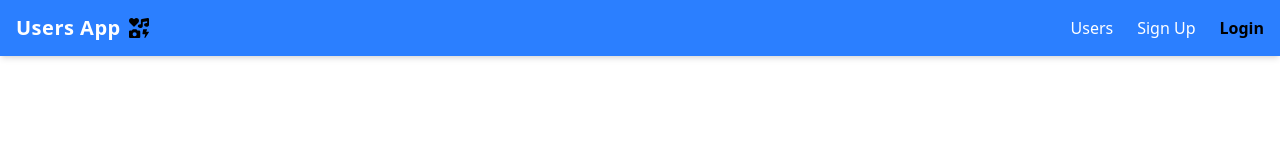
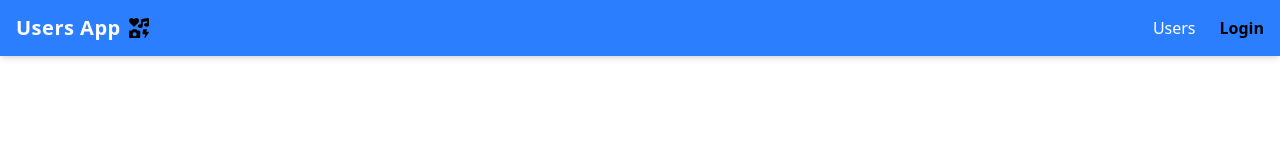
Before and after one commit to MahdiReisEbrahimi/Front_Task, a Next.js app: page /details in a window 1280 px wide. Shown: the top 160 px of the page. Built offline with nearby package versions, Linux system fonts and the light colour scheme.

Commit message:
signup basic modal added.

```diff
--- a/src/components/NavBar.tsx
+++ b/src/components/NavBar.tsx
@@ -8,16 +8,21 @@ import { FaIcons } from "react-icons/fa";
 import { motion } from "framer-motion";
 import Modal from "./UI/Modal";
 import LoginForm from "./Login/LoginForm";
+import { useSelector } from "react-redux";
+import { RootState } from "@/store/index";
+import SignUpForm from "./Signup/SignUpForm";
 
-const navItems = [
-  { label: "Users", href: "/" },
-  { label: "Sign Up", href: "/signup" },
-];
+const navItems = [{ label: "Users", href: "/" }];
 
 export default function Navbar() {
   const pathname = usePathname();
   const [isOpen, setIsOpen] = useState(false);
   const [showLoginModal, setShowLoginModal] = useState(false);
+  const [showSignupModal, setShowSignupModal] = useState(false);
+
+  const authState = useSelector((state: RootState) => {
+    return state.auth;
+  });
 
   const handleNavigationClick = () => setIsOpen(false);
   const handleLoginClick = () => {
@@ -25,6 +30,15 @@ export default function Navbar() {
     setShowLoginModal(true);
   };
   const closeLoginModal = () => setShowLoginModal(false);
+
+  function handleSignupClick() {
+    setIsOpen(false);
+    setShowSignupModal(true);
+  }
+
+  function closeSignupModal() {
+    setShowSignupModal(false);
+  }
 
   return (
     <header className="fixed top-0 left-0 w-full z-[9999] bg-blue-500 text-white shadow-md">
@@ -50,12 +64,14 @@ export default function Navbar() {
               {item.label}
             </Link>
           ))}
+          {authState.isAuthenticated || (
             <button
               onClick={() => setShowLoginModal(true)}
               className="text-black font-bold cursor-pointer py-1 rounded-xl hover:bg-purple-800 hover:text-white transition"
             >
               Login
             </button>
+          )}
         </nav>
 
         <button
@@ -89,12 +105,22 @@ export default function Navbar() {
               {item.label}
             </Link>
           ))}
+          {authState.isAuthenticated || (
             <button
               onClick={handleLoginClick}
               className="text-black font-bold cursor-pointer py-1 rounded-xl hover:bg-purple-800 hover:text-white transition"
             >
               Login
             </button>
+          )}
+          {authState.isAuthenticated || (
+            <button
+              onClick={handleSignupClick}
+              className="text-black font-bold cursor-pointer py-1 rounded-xl hover:bg-purple-800 hover:text-white transition"
+            >
+              Signup
+            </button>
+          )}
         </motion.div>
       )}
 
@@ -104,6 +130,13 @@ export default function Navbar() {
           <LoginForm onClose={closeLoginModal} />
         </Modal>
       )}
+
+      {/* Modal for Signup */}
+      {showSignupModal && (
+        <Modal onClose={closeSignupModal}>
+          <SignUpForm onClose={closeSignupModal} />
+        </Modal>
+      )}
     </header>
   );
 }
--- /dev/null
+++ b/src/components/Signup/SignUpForm.tsx
@@ -0,0 +1,10 @@
+import Modal from "../UI/Modal";
+
+export default function SignUpForm({ onClose }: { onClose: () => void }) {
+  return (
+    <Modal>
+      <div className="text-white">this is Signup modal</div>
+      <button onClick={onClose}></button>
+    </Modal>
+  );
+}
--- a/tsconfig.json
+++ b/tsconfig.json
@@ -4,7 +4,7 @@
     "lib": ["dom", "dom.iterable", "esnext"],
     "allowJs": true,
     "skipLibCheck": true,
-    "strict": true,
+    "strict": false,
     "noEmit": true,
     "esModuleInterop": true,
     "module": "esnext",
```
Lines whose indentation alone changed are shown as unchanged.
